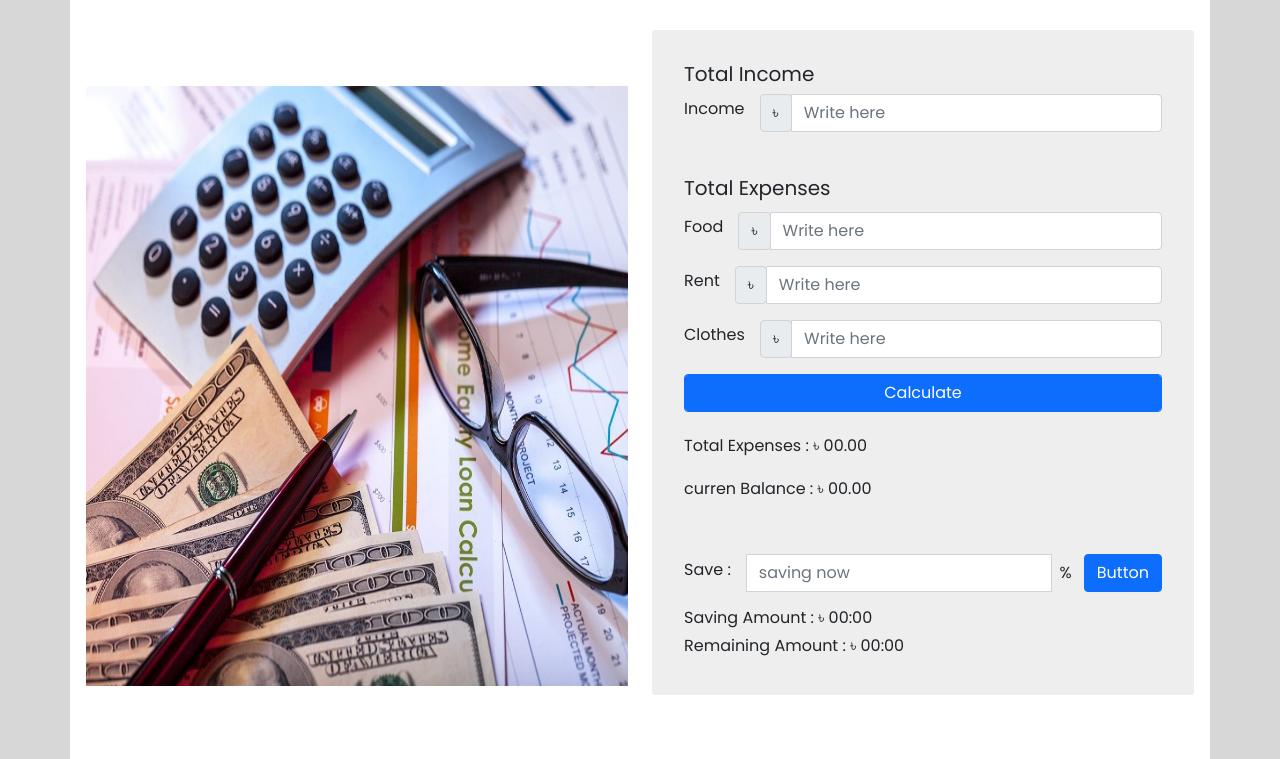
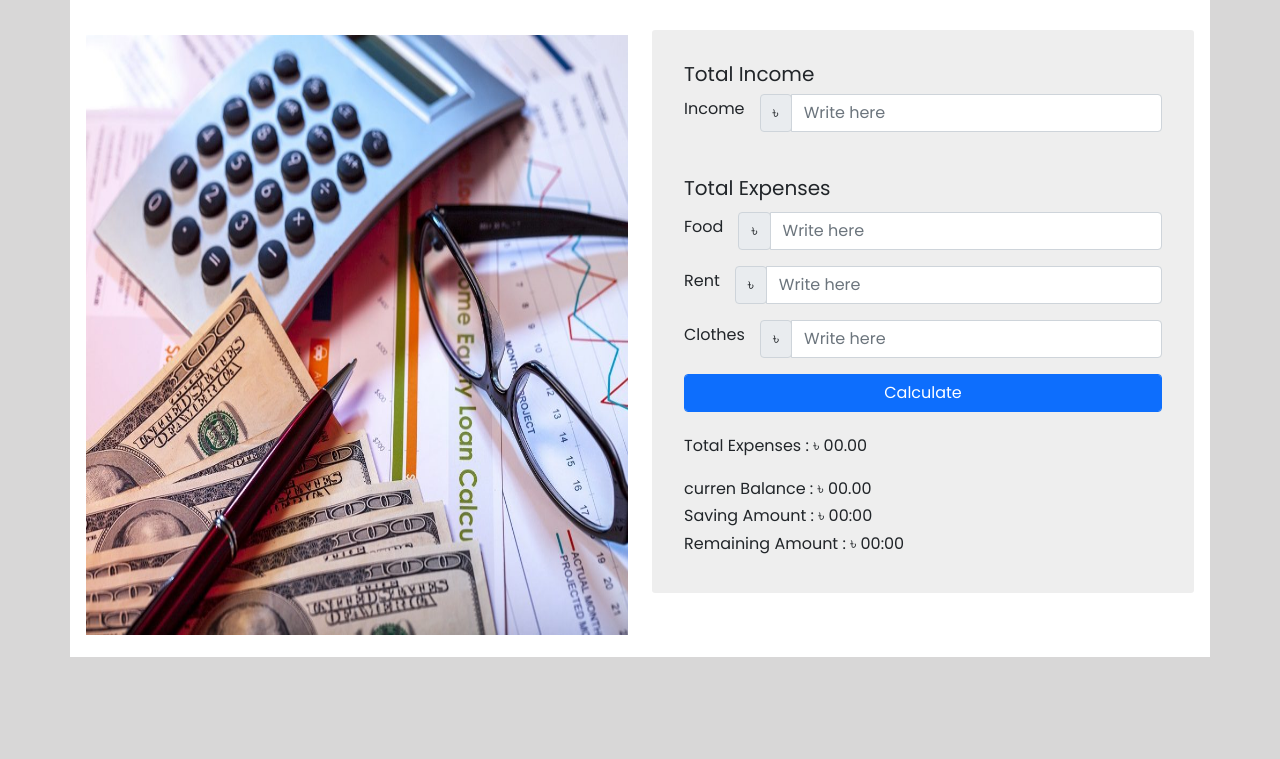
Before and after one commit to abdur-rashid-khan/money-master-ass-5, a plain HTML site: page index.html in a window 1280 px wide. Shown: the part 138-897 px from the top of the page. After the commit the page ends 800 px from the top, so only its background shows below. Drawn offline with nearby package versions, Linux system fonts and the light colour scheme.

Commit message:
change same code

```diff
--- a/index.html
+++ b/index.html
@@ -92,19 +92,7 @@
                               <h6>curren Balance : &#2547 <span id="totalBalance">00.00</span></h5>
                                  <p id="lowBalance"></p>
                            </div>
-                           <!-- saving  -->
-                           <div class="saveing pt-5">
-                              <!-- <span class="text-muted" >How many  % will be saved?</span><br> -->
-                              <div class="input-group mb-3 align-items-center">
 
-                                 <label class="pe-3 h6" for="saveInput">Save : </label>
-                                 <input id="saveInput" type="number" class="form-control" placeholder="saving now " aria-label="Recipient's username" aria-describedby="basic-addon2" >
-                                 <div class="">
-                                    <span class="px-2"> % </span>
-                                    <button id="saveBtn" class="btn btn-primary" type="button">Button</button>
-                                 </div>
-                              </div>
-                           </div>
                            <!-- Saving Amount: 2000  -->
                            <p id="errorShowTwo"></p>
                            <div class="Amount">
```
